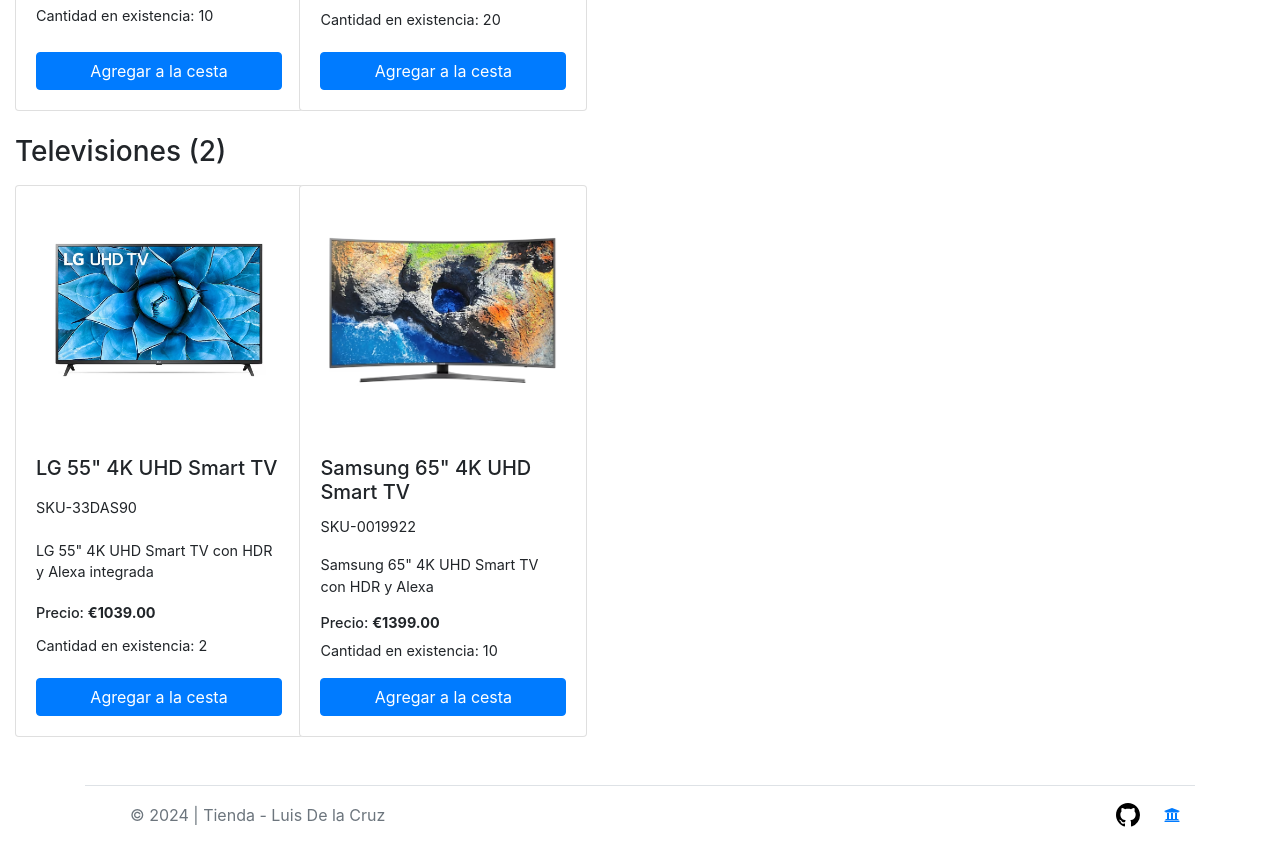
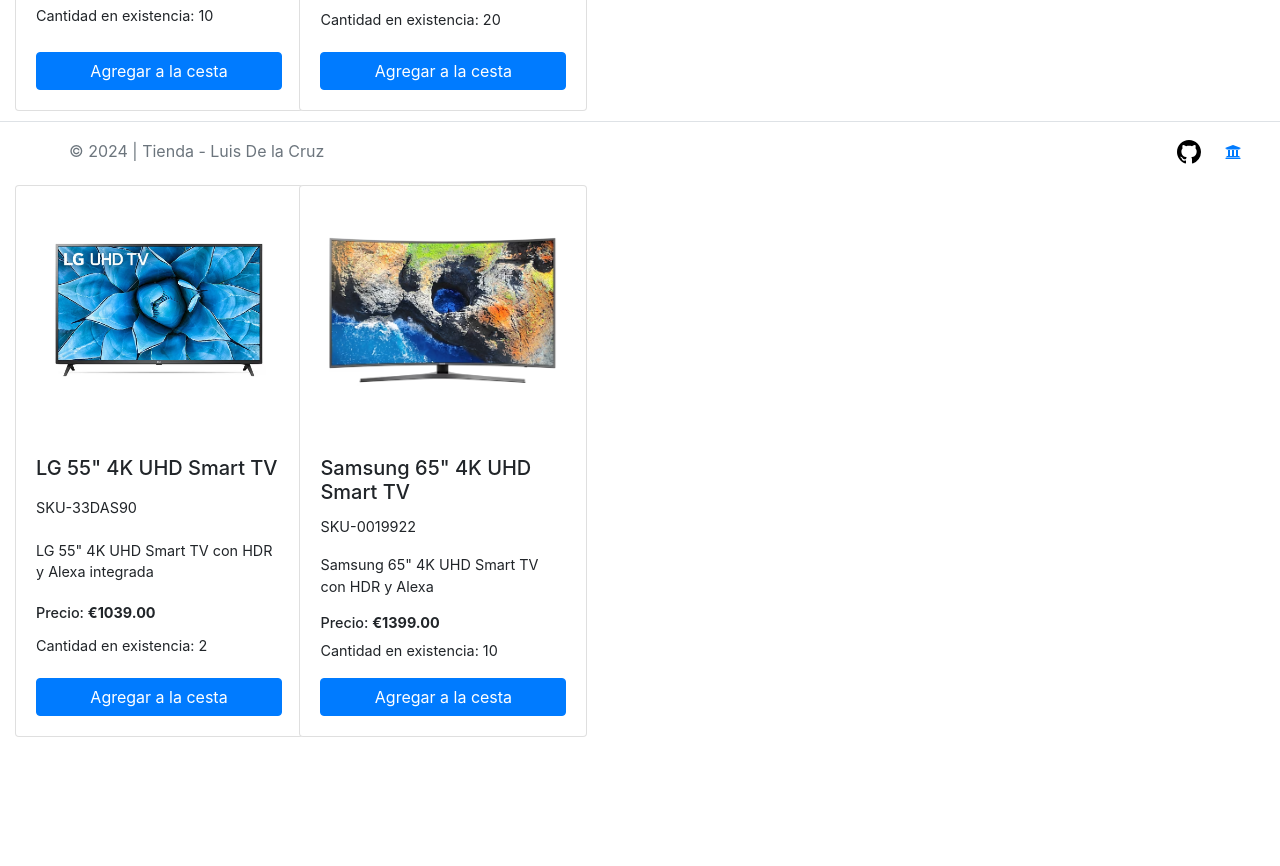
Before and after one commit to cruzmediaorg/Shop-JS-UAH, a plain HTML site: page index.html in a window 1280 px wide. Shown: the part 620-1486 px from the top of the page. After the commit the page ends 1381 px from the top, so only its background shows below. Drawn offline with nearby package versions, Linux system fonts and the light colour scheme.

Commit message:
Footer implementation

```diff
--- a/index.html
+++ b/index.html
@@ -29,38 +29,7 @@
             </div>
         </div>
     </div>
-    <div class="container">
-        <footer class="d-flex flex-wrap justify-content-between align-items-center py-3 my-4 border-top">
-            <div class="col-md-4 d-flex align-items-center">
-                <a href="/" class="mb-3 me-2 mb-md-0 text-muted text-decoration-none lh-1">
-                    <svg class="bi" width="30" height="24">
-                        <use xlink:href="#bootstrap"></use>
-                    </svg>
-                </a>
-                <span class="text-muted">© 2024 | Tienda - Luis De la Cruz</span>
-            </div>
-
-            <ul class="nav col-md-4 justify-content-end list-unstyled d-flex">
-                <li class="ms-3"><a class="text-muted" href="#"><svg class="bi" width="24" height="24">
-                            <use xlink:href="#twitter"></use>
-                        </svg></a></li>
-                <li class="ms-10 mr-4"><a href="https://github.com/cruzmediaorg" aria-label="Homepage"
-                        title="Repositorio de GitHub" class=""><svg class="h-[24px] w-[24px] hover:text-gray-300"
-                            aria-hidden="true" height="24" version="1.1" viewBox="0 0 16 16" width="24">
-                            <path fill-rule="evenodd"
-                                d="M8 0C3.58 0 0 3.58 0 8c0 3.54 2.29 6.53 5.47 7.59.4.07.55-.17.55-.38 0-.19-.01-.82-.01-1.49-2.01.37-2.53-.49-2.69-.94-.09-.23-.48-.94-.82-1.13-.28-.15-.68-.52-.01-.53.63-.01 1.08.58 1.23.82.72 1.21 1.87.87 2.33.66.07-.52.28-.87.51-1.07-1.78-.2-3.64-.89-3.64-3.95 0-.87.31-1.59.82-2.15-.08-.2-.36-1.02.08-2.12 0 0 .67-.21 2.2.82.64-.18 1.32-.27 2-.27.68 0 1.36.09 2 .27 1.53-1.04 2.2-.82 2.2-.82.44 1.1.16 1.92.08 2.12.51.56.82 1.27.82 2.15 0 3.07-1.87 3.75-3.65 3.95.29.25.54.73.54 1.48 0 1.07-.01 1.93-.01 2.2 0 .21.15.46.55.38A8.013 8.013 0 0 0 16 8c0-4.42-3.58-8-8-8z">
-                            </path>
-                        </svg></a></li>
-                <li class="ms-10"><a href="https://www.uah.es/es/" aria-label="Homepage" title="Universidad de Alcalá"
-                        class=""><svg stroke="currentColor" fill="currentColor" stroke-width="0" viewBox="0 0 512 512"
-                            class="h-[24px] w-[24px] hover:text-gray-300" height="1em" width="1em"
-                            xmlns="http://www.w3.org/2000/svg">
-                            <path
-                                d="M496 128v16a8 8 0 0 1-8 8h-24v12c0 6.627-5.373 12-12 12H60c-6.627 0-12-5.373-12-12v-12H24a8 8 0 0 1-8-8v-16a8 8 0 0 1 4.941-7.392l232-88a7.996 7.996 0 0 1 6.118 0l232 88A8 8 0 0 1 496 128zm-24 304H40c-13.255 0-24 10.745-24 24v16a8 8 0 0 0 8 8h464a8 8 0 0 0 8-8v-16c0-13.255-10.745-24-24-24zM96 192v192H60c-6.627 0-12 5.373-12 12v20h416v-20c0-6.627-5.373-12-12-12h-36V192h-64v192h-64V192h-64v192h-64V192H96z">
-                            </path>
-                        </svg></a></li>
-            </ul>
-        </footer>
+    <div id="footer">
     </div>
 
     <!-- Scripts JS -->
--- a/js/comun.js
+++ b/js/comun.js
@@ -27,6 +27,41 @@
     `;
 }
 
+function renderizarFooter() {
+    return `
+    <footer class="d-flex flex-wrap justify-content-between align-items-center py-3 px-4 border-top fixed-bottom bg-white">
+    <div class="col-md-4 d-flex align-items-center">
+        <a href="/" class="mb-3 me-2 mb-md-0 text-muted text-decoration-none lh-1">
+            <svg class="bi" width="30" height="24">
+                <use xlink:href="#bootstrap"></use>
+            </svg>
+        </a>
+        <span class="text-muted">© 2024 | Tienda - Luis De la Cruz</span>
+    </div>
+
+    <ul class="nav col-md-4 justify-content-end list-unstyled d-flex">
+        <li class="ms-3"><a class="text-muted" href="#"><svg class="bi" width="24" height="24">
+                    <use xlink:href="#twitter"></use>
+                </svg></a></li>
+        <li class="ms-10 mr-4"><a href="https://github.com/cruzmediaorg/Shop-JS-UAH" aria-label="Homepage"
+                title="Repositorio de GitHub" class=""><svg class="h-[24px] w-[24px] hover:text-gray-300"
+                    aria-hidden="true" height="24" version="1.1" viewBox="0 0 16 16" width="24">
+                    <path fill-rule="evenodd"
+                        d="M8 0C3.58 0 0 3.58 0 8c0 3.54 2.29 6.53 5.47 7.59.4.07.55-.17.55-.38 0-.19-.01-.82-.01-1.49-2.01.37-2.53-.49-2.69-.94-.09-.23-.48-.94-.82-1.13-.28-.15-.68-.52-.01-.53.63-.01 1.08.58 1.23.82.72 1.21 1.87.87 2.33.66.07-.52.28-.87.51-1.07-1.78-.2-3.64-.89-3.64-3.95 0-.87.31-1.59.82-2.15-.08-.2-.36-1.02.08-2.12 0 0 .67-.21 2.2.82.64-.18 1.32-.27 2-.27.68 0 1.36.09 2 .27 1.53-1.04 2.2-.82 2.2-.82.44 1.1.16 1.92.08 2.12.51.56.82 1.27.82 2.15 0 3.07-1.87 3.75-3.65 3.95.29.25.54.73.54 1.48 0 1.07-.01 1.93-.01 2.2 0 .21.15.46.55.38A8.013 8.013 0 0 0 16 8c0-4.42-3.58-8-8-8z">
+                    </path>
+                </svg></a></li>
+        <li class="ms-10"><a href="https://www.uah.es/es/" aria-label="Homepage" title="Universidad de Alcalá"
+                class=""><svg stroke="currentColor" fill="currentColor" stroke-width="0" viewBox="0 0 512 512"
+                    class="h-[24px] w-[24px] hover:text-gray-300" height="1em" width="1em"
+                    xmlns="http://www.w3.org/2000/svg">
+                    <path
+                        d="M496 128v16a8 8 0 0 1-8 8h-24v12c0 6.627-5.373 12-12 12H60c-6.627 0-12-5.373-12-12v-12H24a8 8 0 0 1-8-8v-16a8 8 0 0 1 4.941-7.392l232-88a7.996 7.996 0 0 1 6.118 0l232 88A8 8 0 0 1 496 128zm-24 304H40c-13.255 0-24 10.745-24 24v16a8 8 0 0 0 8 8h464a8 8 0 0 0 8-8v-16c0-13.255-10.745-24-24-24zM96 192v192H60c-6.627 0-12 5.373-12 12v20h416v-20c0-6.627-5.373-12-12-12h-36V192h-64v192h-64V192h-64v192h-64V192H96z">
+                    </path>
+                </svg></a></li>
+    </ul>
+</footer>`;
+}
+
 $(document).ready(function () {
     $('#resetstorage').click(function () {
         localStorage.clear();
@@ -39,5 +74,11 @@
     const paginaActual = window.location.pathname.split('/').pop().split('.')[0];
     document.getElementById('barraDeNavegacion').innerHTML = renderizarBarraDeNavegacion(paginaActual);
 
+    /*
+        Renderizar el footer
+    */
+
+    document.getElementById('footer').innerHTML = renderizarFooter();
+
 
 });
--- a/js/tienda.js
+++ b/js/tienda.js
@@ -195,7 +195,7 @@
         if (Object.keys(cesta).length > 0) {
             localStorage.setItem('orden', JSON.stringify(cesta));
             cesta = []; // Limpia la cesta
-            window.location.href = 'realizado.html'; // Redirige a la página de pedido realizado para mostrar el resumen
+            window.location.href = 'confirmacion.html'; // Redirige a la página de pedido realizado para mostrar el resumen
         } else {
             alert('La cesta está vacía.');
         }
```
Also changed, not shown: categorias.html (+2 -1 lines), confirmacion.html (renamed from realizado.html, +1 -1 lines), productos.html (+2 -0 lines).
